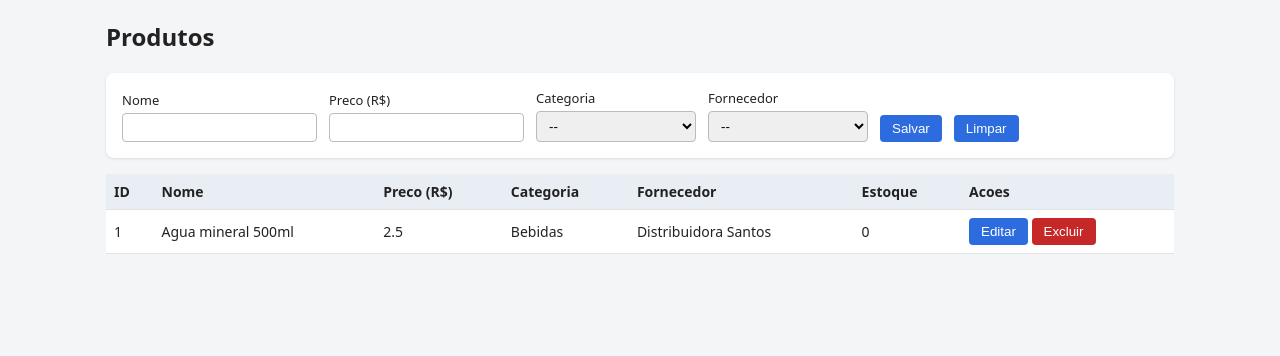
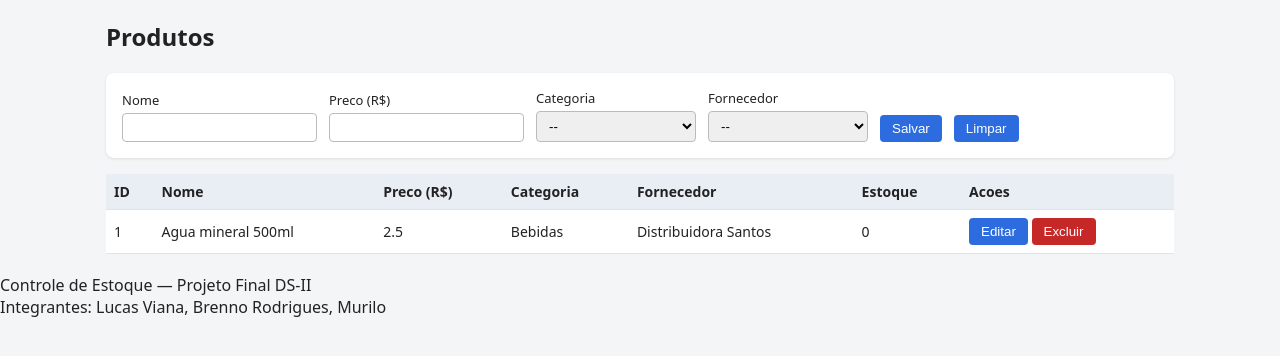
Before and after one commit to Brennoo05/controle-estoqueP2Cannarozzo, a Spring Boot app: page / in a window 1280 px wide. Shown: the part 47-403 px from the top of the page. Run offline with Spring Boot 4, Linux system fonts and the light colour scheme; a user stored in the database is signed in; data comes from the database, SQL or seed files in the repository; some of the project's set-up classes (security, data sources, template engines, error pages and the like) are left out, and stand-ins take their place.

Commit message:
Rodape adicionado

```diff
--- a/controle-estoque/src/main/resources/static/index.html
+++ b/controle-estoque/src/main/resources/static/index.html
@@ -27,6 +27,13 @@
     </table>
 </main>
 
+
+<footer>
+    Controle de Estoque — Projeto Final DS-II<br>
+    Integrantes: Lucas Viana, Brenno Rodrigues, Murilo
+</footer>
+
+
 <script src="/app.js"></script>
 </body>
 </html>
```
